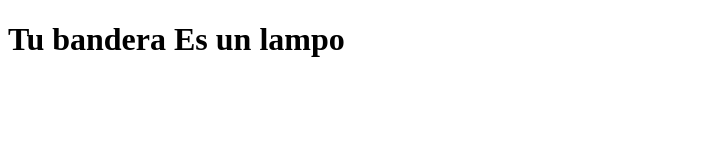
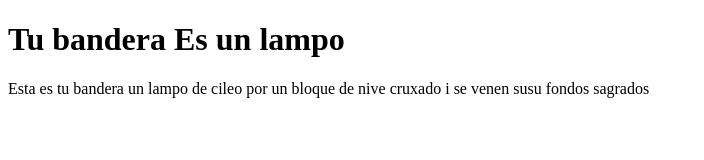
Before and after one commit to allanjassir/my_proyecto, a plain HTML site: page index.html in a window 1280 px wide. Shown: the whole page, without its empty margins (0-704 px from the left). Drawn offline with Linux system fonts and the light colour scheme.

Commit message:
my second commit agrega una etiqueta de paraffo

```diff
--- a/index.html
+++ b/index.html
@@ -7,5 +7,6 @@
 </head>
 <body>
 <h1>Tu bandera Es un lampo</h1>
+<p>Esta es tu bandera un lampo de cileo por un bloque de nive cruxado i se venen susu fondos sagrados</p>
 </body>
 </html>
```
